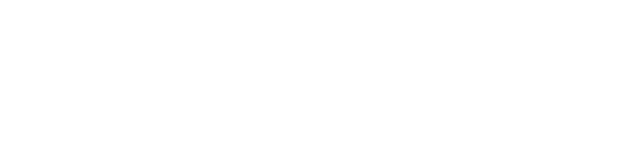
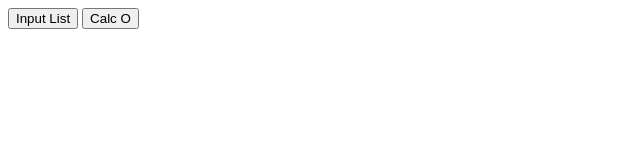
Before and after one commit to Timpan5/ttk, a website: page public/index.html in a window 1280 px wide. Shown: the whole page, without its empty margins (0-640 px from the left). Drawn offline with Linux system fonts and the light colour scheme.

Commit message:
Frontend input datalist

```diff
--- a/public/assets/scripts/script.js
+++ b/public/assets/scripts/script.js
@@ -0,0 +1,48 @@
+function loadInputList() {
+	var $input = $("<input>");
+	$input.attr({"id":"wName", "list":"wList"});
+	$("body").append($input);
+
+	var $datalist = $("<datalist>");
+	$datalist.attr("id", "wList");
+	$("body").append($datalist);
+
+	$.ajax({
+        url: "wepList",
+        method: "GET",
+        dataType: "json"
+    })
+    .done(function(jsondata){
+		var data = jsondata.data;
+
+		for (i = 0; i < data.length; i++) {
+			var $option = $("<option>");
+			$option.text(data[i].name).val(data[i].name);
+			$datalist.append($option);
+		}
+    })
+    .fail(function(jqXHR, textStatus, errorThrown){
+        alert( "Request failed: " + errorThrown );
+    });
+}
+
+function getOffenseTotal() {
+	var $wName = $("#wName");
+
+	var url = "stats\/wep\/" + $wName.val();
+
+	$.ajax({
+		url: url,
+		method: "GET",
+		dataType: "json"
+	})
+	.done(function(jsondata){
+		var data = jsondata.data;
+		//alert(data);
+	})
+	.fail(function(jqXHR, textStatus, errorThrown){
+        alert( "Request failed: " + errorThrown );
+    });
+
+	//alert(url);
+}
--- a/public/index.html
+++ b/public/index.html
@@ -6,6 +6,14 @@
 		<link rel="stylesheet" href="assets/css/style.css" />
 		<script type="text/javascript" src="assets/scripts/jquery-2.2.4.min.js" defer></script>
 		<script type="text/javascript" src="assets/scripts/script.js" defer></script>
+	</head>
 
-	</head>
+	<body>
+
+	<button onclick="loadInputList()"> Input List </button>
+
+	<button onclick="getOffenseTotal()"> Calc O </button>
+
+	</body>
+
 </html>
```
Also changed, not shown: server.js (+23 -3 lines).
